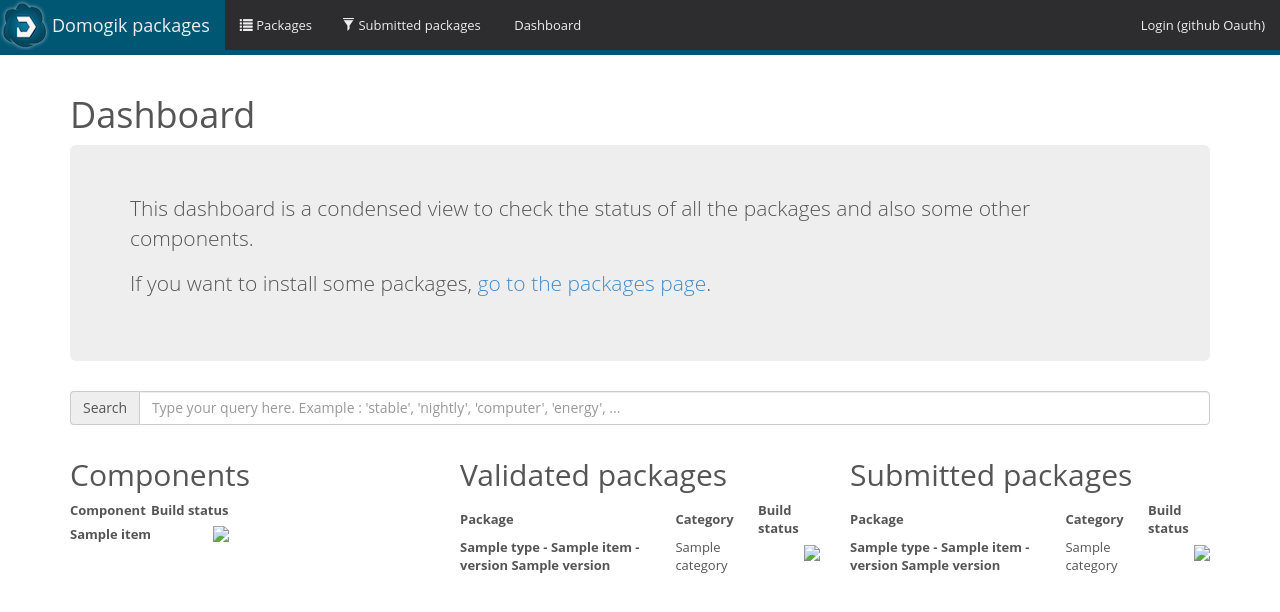
After one commit to fritz-smh/dmgweb_packages, a Python web app: template templates/dashboard.html in a window 1280 px wide. The commit adds this page. Shown: the top 612 px of the page. Run offline with Jinja, Linux system fonts and the light colour scheme; the template is opened without the code that fills it: most values are stand-ins (such as "Sample title", 1, 10 or a date in 2020); some libraries are stand-ins or nearby versions.

Commit message:
work on dashboard view

```diff
--- a/application.py
+++ b/application.py
@@ -160,6 +160,7 @@ from dmgweb_packages.views.index import *
 from dmgweb_packages.views.packages import *
 from dmgweb_packages.views.submission_list import *
 from dmgweb_packages.views.icons import *
+from dmgweb_packages.views.dashboard import *
 
 if not BUILD:
     from dmgweb_packages.views.change_category import *
--- a/common/category.py
+++ b/common/category.py
@@ -1,8 +1,7 @@
 import json
 import os
 import logging
-
-CONFIG_FILE = "config.json"
+from dmgweb_packages.common.config import CONFIG_FILE
 
 
 
--- /dev/null
+++ b/common/config.py
@@ -0,0 +1,2 @@
+
+CONFIG_FILE = "config.json"
--- a/templates/base/nav.html
+++ b/templates/base/nav.html
@@ -19,6 +19,9 @@
         </li>
         <li>
           <a href="{{ url_for("submission_list") }}"><span class='glyphicon glyphicon-filter' aria-hidden='true'></span> Submitted packages</a>
+        </li>
+        <li>
+          <a href="{{ url_for("dashboard") }}"><span class='glyphicon glyphicon-grid' aria-hidden='true'></span> Dashboard</a>
         </li>
         {% if g.username %}
           <li>
--- /dev/null
+++ b/templates/dashboard.html
@@ -0,0 +1,132 @@
+{% extends "base/base.html" %}
+
+{% block content %}
+
+<div class="container">
+  <h1>Dashboard</h1>
+  <div class="jumbotron">
+    <p>
+      This dashboard is a condensed view to check the status of all the packages and also some other components.
+    </p>
+    <p>
+      If you want to install some packages, <a href="{{ url_for("packages") }}">go to the packages page</a>.
+    </p>
+  </div>
+
+  {% if error %}
+    <div class='error'>ERROR : {{ error }}</div>
+  {% endif %}
+
+  {% if pkg_list|length == 0 %}
+      <p>There is no packages.</p>
+  {% else %}
+
+    <div class="search input-group"> <span class="input-group-addon">Search</span>
+      <input id="filter" type="text" class="form-control" placeholder="Type your query here. Example : 'stable', 'nightly', 'computer', 'energy', ...">
+    </div>
+
+    <!-- row 1 -->
+    <div class="row">
+
+      <!-- column 1 -->
+      <div class="col-md-4">
+        <h2>Components</h2>
+        <table>
+          <thead>
+            <tr>
+              <th>Component</th>
+              <th>Build status</th>
+            </tr>
+          </thead>
+          <tbody>
+            {% for item in components %}
+              <tr class="searchable">
+                <td>
+                  <strong>{{ item.label }}</strong>
+                </td>
+                <td class="pull-right">
+                  {% if item.url_build_status %}
+                    <img class="build" src='{{ item.url_build_status }}'/>
+                  {% else %}
+                    n/a
+                  {% endif %}
+                </td>
+              </tr>
+            {% endfor %}
+          </tbody>
+        </table>
+      </div> <!-- column 1 -->
+
+      <!-- column 2 -->
+      <div class="col-md-4">
+        <h2>Validated packages</h2>
+        <table>
+          <thead>
+            <tr>
+              <th>Package</th>
+              <th>Category</th>
+              <th>Build status</th>
+            </tr>
+          </thead>
+          <tbody>
+            {% for item in pkg_list %}
+              <tr class="searchable">
+                <td>
+                  <strong>{{ item.type }} - {{ item.name }} - version {{ item.version }}</strong>
+                </td>
+                <td>
+                  {{ item.category }}
+                </td>
+                <td class="pull-right">
+                  {% if item.url_build_status %}
+                    <img class="build" src='{{ item.url_build_status }}'/>
+                  {% else %}
+                    n/a
+                  {% endif %}
+                </td>
+              </tr>
+            {% endfor %}
+          </tbody>
+        </table>
+      </div> <!-- column 2 -->
+
+      <!-- column 3 -->
+      <div class="col-md-4">
+        <h2>Submitted packages</h2>
+        <table>
+          <thead>
+            <tr>
+              <th>Package</th>
+              <th>Category</th>
+              <th>Build status</th>
+            </tr>
+          </thead>
+          <tbody>
+            {% for item in sub_list %}
+              <tr class="searchable">
+                <td>
+                  <strong>{{ item.type }} - {{ item.name }} - version {{ item.version }}</strong>
+                </td>
+                <td>
+                  {{ item.category }}
+                </td>
+                <td class="pull-right">
+                  {% if item.url_build_status %}
+                    <img class="build" src='{{ item.url_build_status }}'/>
+                  {% else %}
+                    n/a
+                  {% endif %}
+                </td>
+              </tr>
+            {% endfor %}
+          </tbody>
+        </table>
+      </div> <!-- column 3 -->
+
+    </div> <!-- row 1 -->
+
+    </div>
+  {% endif %}
+
+</div>
+{% endblock %}
```
Also changed, not shown: common/dashboard.py (added, +34 -0 lines), config.json (+14 -5 lines), views/dashboard.py (added, +22 -0 lines).
